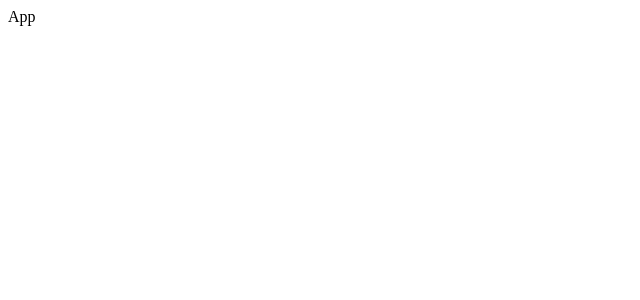
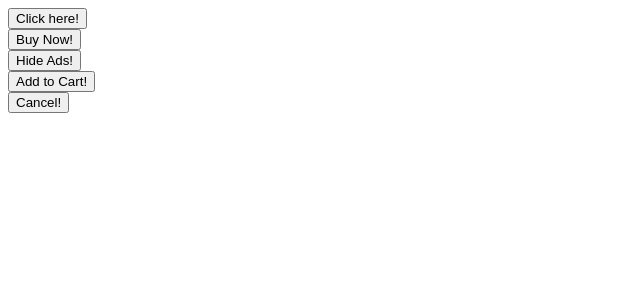
Before and after one commit to richdon/comps, a React (Create React App) app: page / in a window 1280 px wide. Shown: the top 300 px of the page, without its empty margins (0-640 px from the left). Built offline with nearby package versions, Linux system fonts and the light colour scheme.

Commit message:
button component with tailwind and propTypes

```diff
--- a/package.json
+++ b/package.json
@@ -6,6 +6,7 @@
     "@testing-library/jest-dom": "^5.17.0",
     "@testing-library/react": "^13.4.0",
     "@testing-library/user-event": "^13.5.0",
+    "prop-types": "^15.8.1",
     "react": "^18.3.1",
     "react-dom": "^18.3.1",
     "react-scripts": "5.0.1",
@@ -34,5 +35,10 @@
       "last 1 firefox version",
       "last 1 safari version"
     ]
+  },
+  "devDependencies": {
+    "autoprefixer": "^10.4.19",
+    "postcss": "^8.4.38",
+    "tailwindcss": "^3.4.3"
   }
 }
--- a/src/App.js
+++ b/src/App.js
@@ -1,3 +1,21 @@
+import Button from "./Button";
+
 export default function app() {
-    return <div>App</div>
+    return (<div>
+        <div>
+            <Button success rounded outline>Click here!</Button>
+        </div>
+        <div>
+            <Button primary outline>Buy Now!</Button>
+        </div>
+        <div>
+            <Button warning>Hide Ads!</Button>
+        </div>
+        <div>
+            <Button secondary outline>Add to Cart!</Button>
+        </div>
+        <div>
+            <Button danger rounded>Cancel!</Button>
+        </div>
+    </div>)
 }
--- /dev/null
+++ b/src/Button.js
@@ -0,0 +1,30 @@
+import PropTypes from "prop-types";
+
+function Button({
+                    children,
+                    primary,
+                    secondary,
+                    success,
+                    warning,
+                    danger,
+                    outline,
+                    rounded
+                }) {
+    return <button>{children}</button>
+}
+
+Button.propTypes = {
+    checkVariationValue: ({primary, secondary, success, warning, danger}) => {
+        const count = Number(!!primary) +
+            + Number(!!secondary)
+            + Number(!!success)
+            + Number(!!warning)
+            + Number(!!danger)
+        if (count !== 1) {
+            return new Error('only one of primary, secondary, success, warning, danger can be true');
+        }
+
+    }
+}
+
+export default Button;
--- /dev/null
+++ b/src/index.css
@@ -0,0 +1,3 @@
+@tailwind base;
+@tailwind components;
+@tailwind utilities;
--- a/src/index.js
+++ b/src/index.js
@@ -1,3 +1,4 @@
+import './index.css'
 import React from "react";
 import ReactDOM from 'react-dom/client';
 import App from './App';
```
Also changed, not shown: 1 other file (tests, documents, lock files or other folders).
